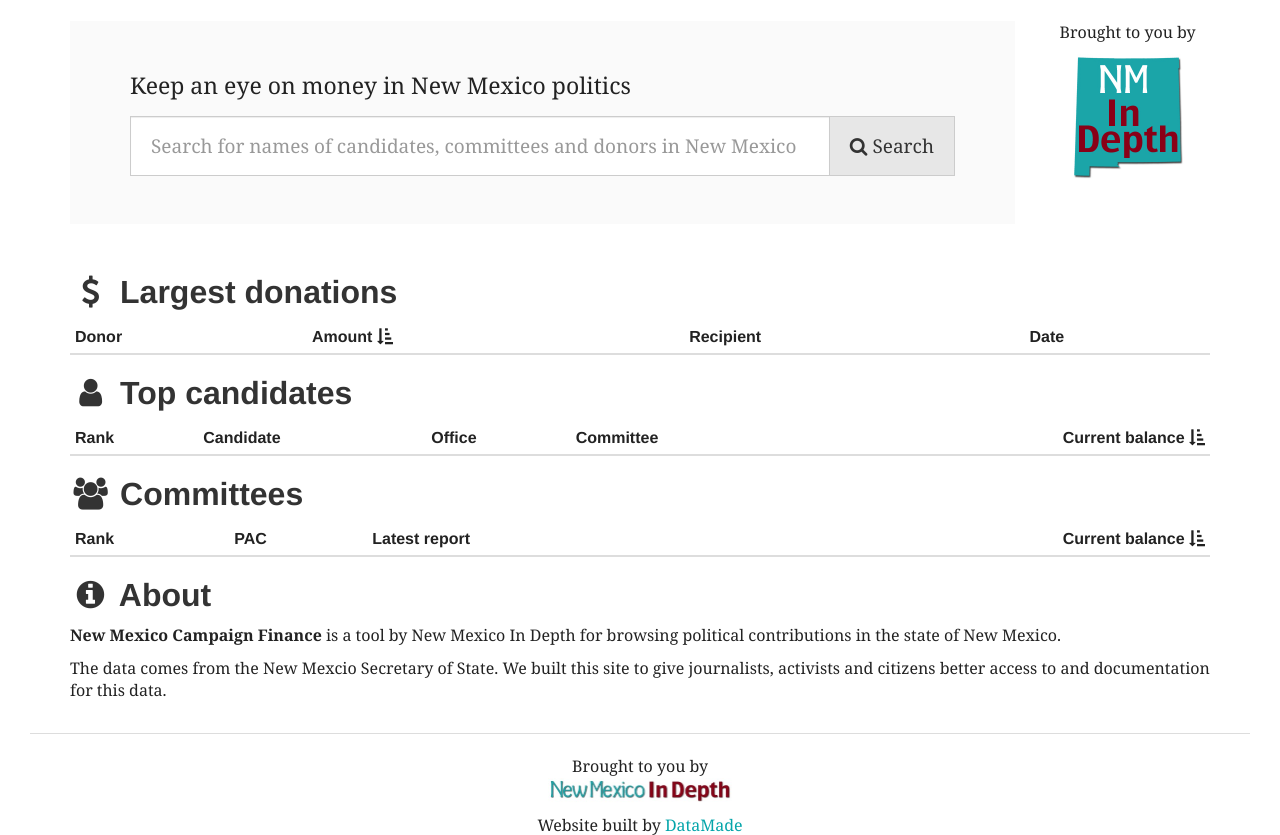
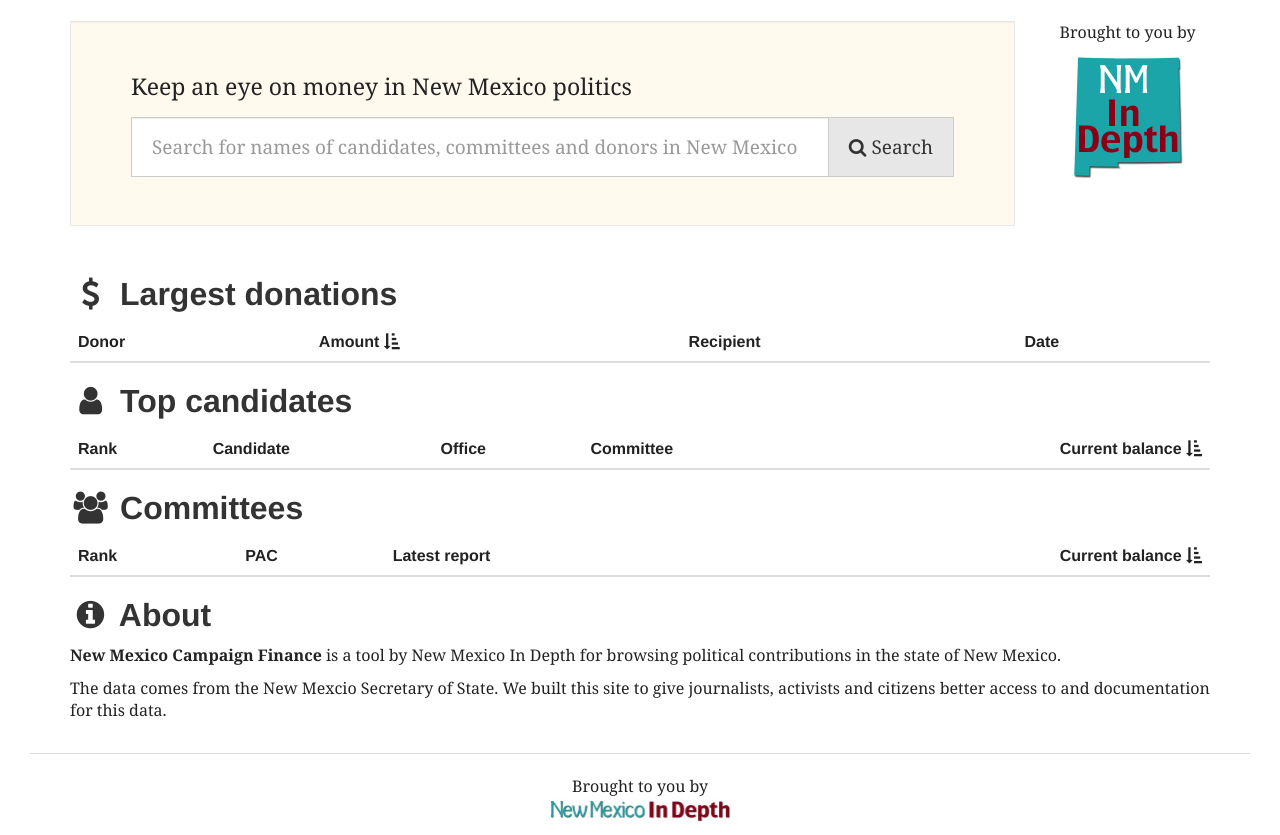
Before and after one commit to datamade/openness-project-nmid, a Django app: template camp_fin/templates/index.html in a window 1280 px wide. Shown: the part 45-880 px from the top of the page. Run offline with Django 3.2, Linux system fonts and the light colour scheme; the template is opened without the code that fills it, so the values that code supplies are empty; some libraries are stand-ins or nearby versions.

Commit message:
some style lovin

```diff
--- a/camp_fin/templates/index.html
+++ b/camp_fin/templates/index.html
@@ -38,7 +38,7 @@ Keep an eye on money in New Mexico politics
         <div class='col-sm-12'>
 
             <h2><a href='/donations/'><i class='fa fa-fw fa-dollar'></i> Largest donations</a></h2>
-            <table class='table table-condensed'>
+            <table class='table table-striped'>
                 <thead>
                     <tr>
                         <th>
@@ -84,7 +84,7 @@ Keep an eye on money in New Mexico politics
             </table>
 
             <h2><a href='/candidates/'><i class='fa fa-fw fa-user'></i> Top candidates</a></h2>
-            <table class='table table-condensed'>
+            <table class='table table-striped'>
                 <thead>
                     <tr>
                         <th>Rank</th>
@@ -109,7 +109,7 @@ Keep an eye on money in New Mexico politics
             </table>
 
             <h2><a href='/committees/'><i class='fa fa-fw fa-group'></i> Committees</a></h2>
-            <table class='table table-condensed'>
+            <table class='table table-striped'>
                 <thead>
                     <tr>
                         <th>Rank</th>
--- a/nmid/static/css/custom.css
+++ b/nmid/static/css/custom.css
@@ -37,6 +37,17 @@ th a { color: #333333; }
 .nav-pills > li.active > a:hover,
 .nav-pills > li.active > a:focus {
     background-color: #8C0012;
+}
+
+.jumbotron, .well {
+  background-color: #fff9ee;
+}
+
+.jumbotron {
+  border: 1px solid #e8e8e8;
+  border-radius: 0;
+  -webkit-box-shadow: inset 0 1px 1px rgba(0,0,0,0.05);
+  box-shadow: inset 0 1px 1px rgba(0,0,0,0.05);
 }
 
 #net-funds-chart { height: 200px; }
```
Also changed, not shown: nmid/static/js/chart_helper.js (+4 -4 lines).
